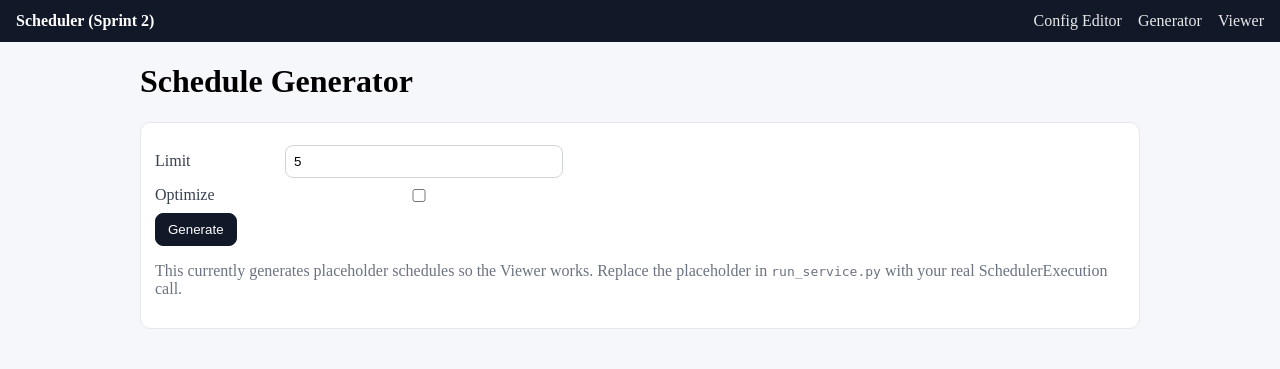
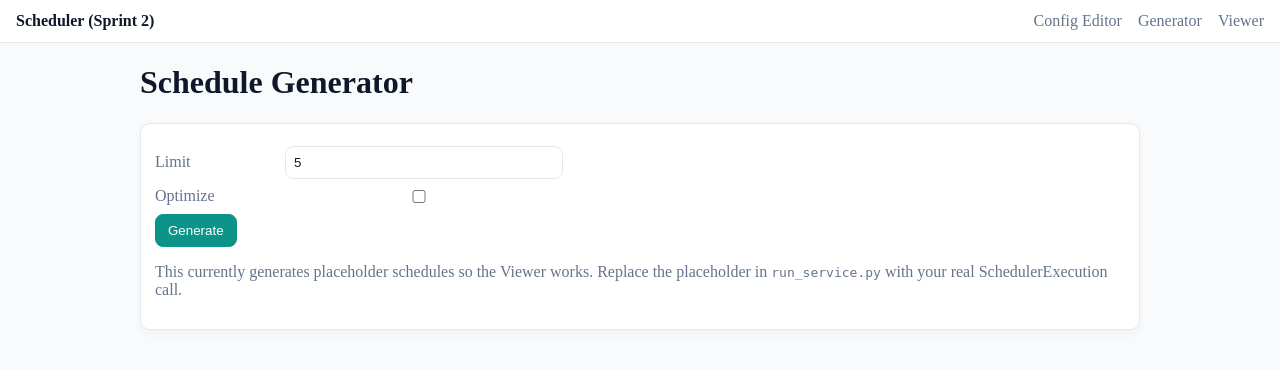
Before and after one commit to mucsci-students/2026sp-420-Maverick, a Flask app: template app/web/templates/generator.html in a window 1280 px wide. Shown: the top 369 px of the page. Run offline with Flask 3, Linux system fonts and the light colour scheme; the template is opened without the code that fills it, so the values that code supplies are empty; parts of the project's set-up code (start-up, migrations or seed data) failed here and were passed over.

Commit message:
Commented and reorganized initial css file and created initial color variables

```diff
--- a/app/web/static/styles.css
+++ b/app/web/static/styles.css
@@ -1,6 +1,6 @@
 /*
 Author: Antonio Corona
-Date: 2026-02-20
+Date: 2026-02-21
 
 Stylesheet
 
@@ -8,36 +8,43 @@ Defines styling for the Sprint 2 Flask web interface.
 Includes layout, tables, navigation, and form styling.
 */
 
-body {
-    font-family: "Times New Roman", Times, serif;
-    margin: 0;
-    background: #f6f7fb;
+/* ==========================================================================
+   1) Design Tokens (Theme Variables)
+   ========================================================================== */
+
+/* Slate & Teal palette */
+:root{
+    --bg: #F8FAFC;           /* page background */
+    --surface: #FFFFFF;      /* cards/topbar surface */
+    --text: #0F172A;         /* primary text */
+    --muted: #64748B;        /* secondary text */
+    --border: #E2E8F0;       /* borders/dividers */
+    --accent: #0D9488;       /* teal primary */
+    --accent-hover: #0F766E; /* teal hover */
+    --highlight: #38BDF8;    /* soft blue highlight */
+    --danger: #EF4444;       /* error */
 }
 
-.topbar {
-    display: flex;
-    justify-content: space-between;
-    align-items: center;
-    padding: 12px 16px;
-    background: #111827;
-    color: white;
+/* ==========================================================================
+   2) Base / Reset-ish
+   ========================================================================== */
+
+body {
+    margin: 0;
+
+    font-family: "Times New Roman", Times, serif;
+    color: var(--text);
+    background: var(--bg);
 }
 
-.brand {
-    font-weight: 700;
+label {
+    min-width: 120px;
+    color: var(--muted);
 }
 
-.nav a {
-    color: white;
-    margin-left: 12px;
-    text-decoration: none;
-    opacity: 0.9;
-}
-
-.nav a:hover {
-    opacity: 1;
-    text-decoration: underline;
-}
+/* ==========================================================================
+   3) Layout
+   ========================================================================== */
 
 .container {
     max-width: 1000px;
@@ -45,88 +52,165 @@ body {
     padding: 0 16px;
 }
 
-.card {
-    background: white;
-    border: 1px solid #e5e7eb;
-    border-radius: 10px;
-    padding: 14px;
-    margin-bottom: 16px;
-}
-
 .row {
     display: flex;
+    flex-wrap: wrap;
+    align-items: center;
     gap: 10px;
-    align-items: center;
-    flex-wrap: wrap;
+
     margin: 8px 0;
 }
 
-label {
-    min-width: 120px;
-    color: #374151;
+/* ==========================================================================
+   4) Navigation / Header
+   ========================================================================== */
+
+.topbar {
+    display: flex;
+    align-items: center;
+    justify-content: space-between;
+
+    padding: 12px 16px;
+
+    background: var(--surface);
+    color: var(--text);
+    border-bottom: 1px solid var(--border);
 }
 
-input[type="text"], input[type="number"], input {
-    padding: 8px;
-    border: 1px solid #d1d5db;
-    border-radius: 8px;
-    min-width: 260px;
+.brand {
+    font-weight: 700;
+    color: var(--text);
 }
 
+.nav a {
+    margin-left: 12px;
+
+    color: var(--muted);
+    text-decoration: none;
+}
+
+.nav a:hover {
+    color: var(--accent);
+    text-decoration: underline;
+}
+
+/* ==========================================================================
+   5) Components
+   ========================================================================== */
+
+/* Cards */
+.card {
+    margin-bottom: 16px;
+    padding: 14px;
+
+    background: var(--surface);
+    border: 1px solid var(--border);
+    border-radius: 10px;
+    box-shadow: 0 4px 12px rgba(15, 23, 42, 0.04);
+}
+
+/* Forms */
+input {
+    min-width: 260px;
+    padding: 8px;
+
+    color: var(--text);
+    background: var(--surface);
+
+    border: 1px solid var(--border);
+    border-radius: 8px;
+}
+
+input:focus {
+        outline: none;
+        border-color: var(--accent);
+        box-shadow: 0 0 0 2px rgba(13, 148, 136, 0.2);
+}
+
+/* Buttons */
 button {
     padding: 8px 12px;
-    border: 1px solid #111827;
-    background: #111827;
-    color: white;
+
+    color: #fff;
+    background: var(--accent);
+
+    border: 1px solid var(--accent);
     border-radius: 8px;
     cursor: pointer;
+
+    transition: background 0.15s ease, border-color 0.15s ease, filter 0.15s ease;
 }
 
-button:hover { filter: brightness(1.05);
+button:hover {
+    background: var(--accent-hover);
+    border-color: var(--accent-hover);
 }
 
+/* Messages / Alerts */
 .messages {
     margin-bottom: 10px;
 }
 
 .msg {
+    margin: 8px 0;
     padding: 10px;
+
     border-radius: 10px;
-    margin: 8px 0;
 }
 
 .msg.success {
-    background: #ecfdf5;
-    border: 1px solid #10b981;
-    color: #065f46;
+    color: var(--accent);
+    background: rgba(13, 148, 136, 0.10);
+    border: 1px solid var(--accent);
 }
 
 .msg.error {
-    background: #fef2f2;
-    border: 1px solid #ef4444;
     color: #7f1d1d;
+    background: rgba(239, 68, 68, 0.10);
+    border: 1px solid var(--danger);
 }
 
-.hint {
-    color: #6b7280;
+/* Tables */
+table {
+    width: 100%;
+    margin: 8px 0 14px;
+
+    border-collapse: collapse;
 }
 
-table { width: 100%;
-    border-collapse: collapse;
-    margin: 8px 0 14px;
+th,
+td {
+    padding: 8px;
+    text-align: left;
+
+    border: 1px solid var(--border);
 }
 
-
-
-th, td {
-    border: 1px solid #e5e7eb;
-    padding: 8px; text-align: left;
+th {
+    color: var(--muted);
+    background: rgba(248, 250, 252, 0.9);
 }
 
+tr:hover td {
+    background: rgba(56, 189, 248, 0.08);
+}
+
+/* Code blocks */
 pre {
-    background: #0b1020;
-    color: #e5e7eb;
     padding: 10px;
+    overflow: auto;
+
+    color: #e2e8f0;
+    background: #0f172a;
+
+    border: 1px solid rgba(226, 232, 240, 0.15);
     border-radius: 10px;
-    overflow: auto;
 }
+
+/* ==========================================================================
+   6) Utilities
+   ========================================================================== */
+
+.hint {
+    color: var(--muted);
+}
```
